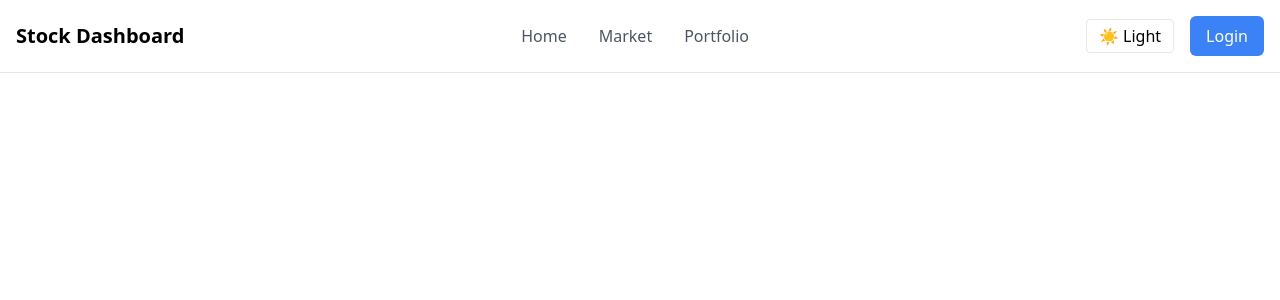
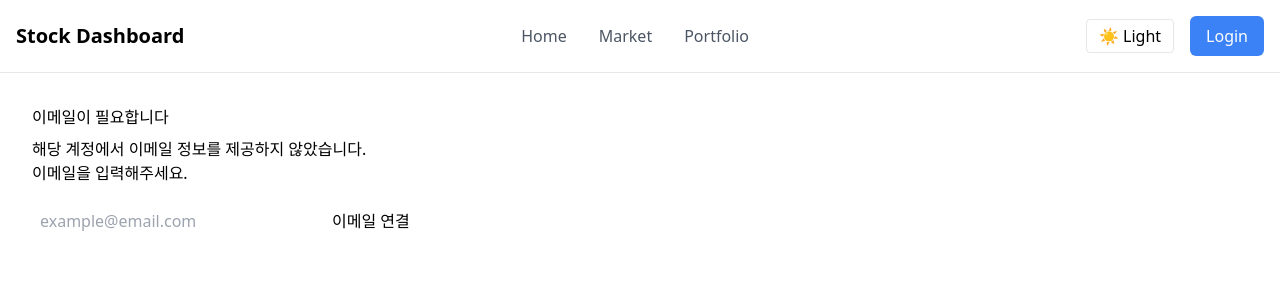
Before and after one commit to geonu98/stock-frontend, a React app: page /email-required in a window 1280 px wide. Shown: the top 300 px of the page. Built offline with nearby package versions, Linux system fonts and the light colour scheme; no server answers; the HTML template or start-up script is replaced by a standard one.

Commit message:
이메일 페이지

```diff
--- a/src/App.tsx
+++ b/src/App.tsx
@@ -2,6 +2,8 @@ import { BrowserRouter, Routes, Route } from "react-router-dom";
 import Header from "./components/layout/Header";
 import Login from "./pages/Login";
 import Home from "./pages/Home";
+import EmailRequiredPage from "./pages/EmailRequiredPage";
+
 
 function App() {
   return (
@@ -10,6 +12,8 @@ function App() {
       <Routes>
         <Route path="/" element={<Home />} />
         <Route path="/login" element={<Login />} />
+        <Route path="/email-required" element={<EmailRequiredPage />} />
+
       </Routes>
     </BrowserRouter>
   );
--- /dev/null
+++ b/src/pages/EmailRequiredPage.tsx
@@ -0,0 +1,79 @@
+import { useState } from "react";
+import { useSearchParams, useNavigate } from "react-router-dom";
+import api from "../api/axios";
+import { useAuthStore } from "../store/authStore";
+
+export default function EmailRequiredPage() {
+  const [searchParams] = useSearchParams();
+  const navigate = useNavigate();
+
+  const provider = searchParams.get("provider") ?? "kakao";
+  const providerId = searchParams.get("providerId");
+
+  const [email, setEmail] = useState("");
+  const [loading, setLoading] = useState(false);
+  const [msg, setMsg] = useState<string | null>(null);
+
+  const setAccessToken = useAuthStore((s) => s.setAccessToken);
+
+  const submit = async (e: React.FormEvent) => {
+    e.preventDefault();
+    setMsg(null);
+
+    if (!providerId) {
+      setMsg("providerId가 없습니다. 소셜 로그인을 다시 시도해주세요.");
+      return;
+    }
+
+    setLoading(true);
+    try {
+      const res = await api.post("/auth/oauth/connect-email", {
+        provider,
+        providerId,
+        email,
+      });
+
+      // ✅ 백엔드가 token 문자열 그대로 반환하는 구조
+      const token = res.data as string;
+
+      setAccessToken(token);
+      navigate("/verify-email-required");
+    } catch {
+      setMsg("이메일 연결에 실패했습니다. 다시 시도해주세요.");
+    } finally {
+      setLoading(false);
+    }
+  };
+
+  return (
+    <main style={{ padding: "2rem" }}>
+      <h1>이메일이 필요합니다</h1>
+      <p style={{ marginTop: "0.5rem" }}>
+        해당 계정에서 이메일 정보를 제공하지 않았습니다.
+        <br />
+        이메일을 입력해주세요.
+      </p>
+
+      <form onSubmit={submit} style={{ marginTop: "1rem" }}>
+        <input
+          type="email"
+          placeholder="example@email.com"
+          value={email}
+          onChange={(e) => setEmail(e.target.value)}
+          required
+          style={{ padding: "8px", minWidth: "280px" }}
+        />
+
+        <button
+          type="submit"
+          disabled={loading}
+          style={{ marginLeft: "8px", padding: "8px 12px" }}
+        >
+          {loading ? "처리 중..." : "이메일 연결"}
+        </button>
+      </form>
+
+      {msg && <p style={{ marginTop: "0.5rem", color: "red" }}>{msg}</p>}
+    </main>
+  );
+}
--- a/src/pages/Login.tsx
+++ b/src/pages/Login.tsx
@@ -1,4 +1,8 @@
 export default function Login() {
+  const handleKakaoLogin = () => {
+    window.location.href = `${import.meta.env.VITE_API_BASE_URL}/auth/oauth/kakao`;
+  };
+
   return (
     <div className="min-h-screen flex items-center justify-center bg-gray-50">
       <div className="bg-white p-8 rounded-xl shadow-md w-full max-w-md">
@@ -30,6 +34,18 @@ export default function Login() {
             로그인
           </button>
         </form>
+
+        {/* ✅ 소셜 로그인 영역 */}
+        <div className="mt-6">
+          <button
+            type="button"
+            onClick={handleKakaoLogin}
+            className="w-full py-2 rounded-md bg-yellow-400 text-black font-semibold hover:bg-yellow-500"
+          >
+            카카오로 로그인
+          </button>
+        </div>
+
       </div>
     </div>
   );
```
